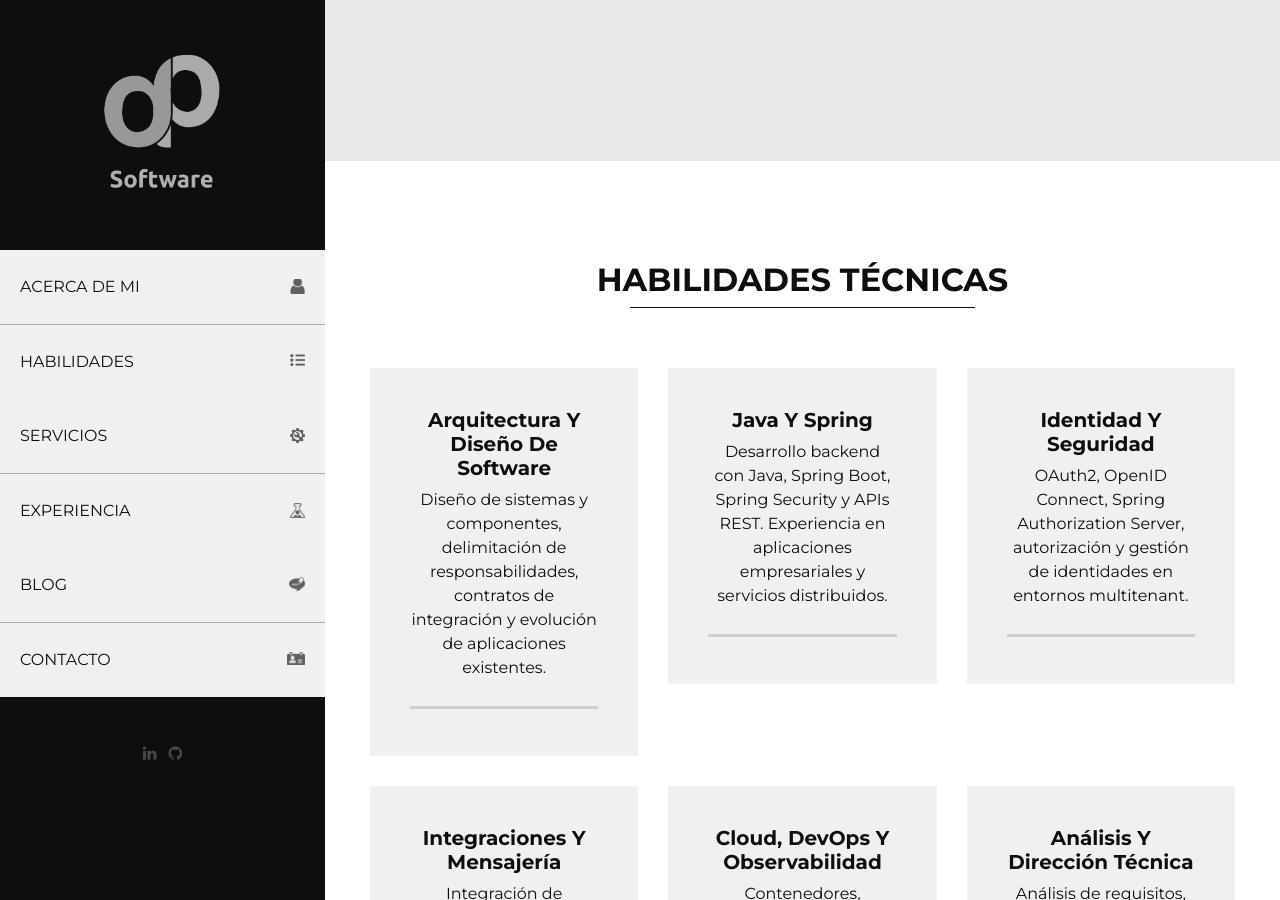
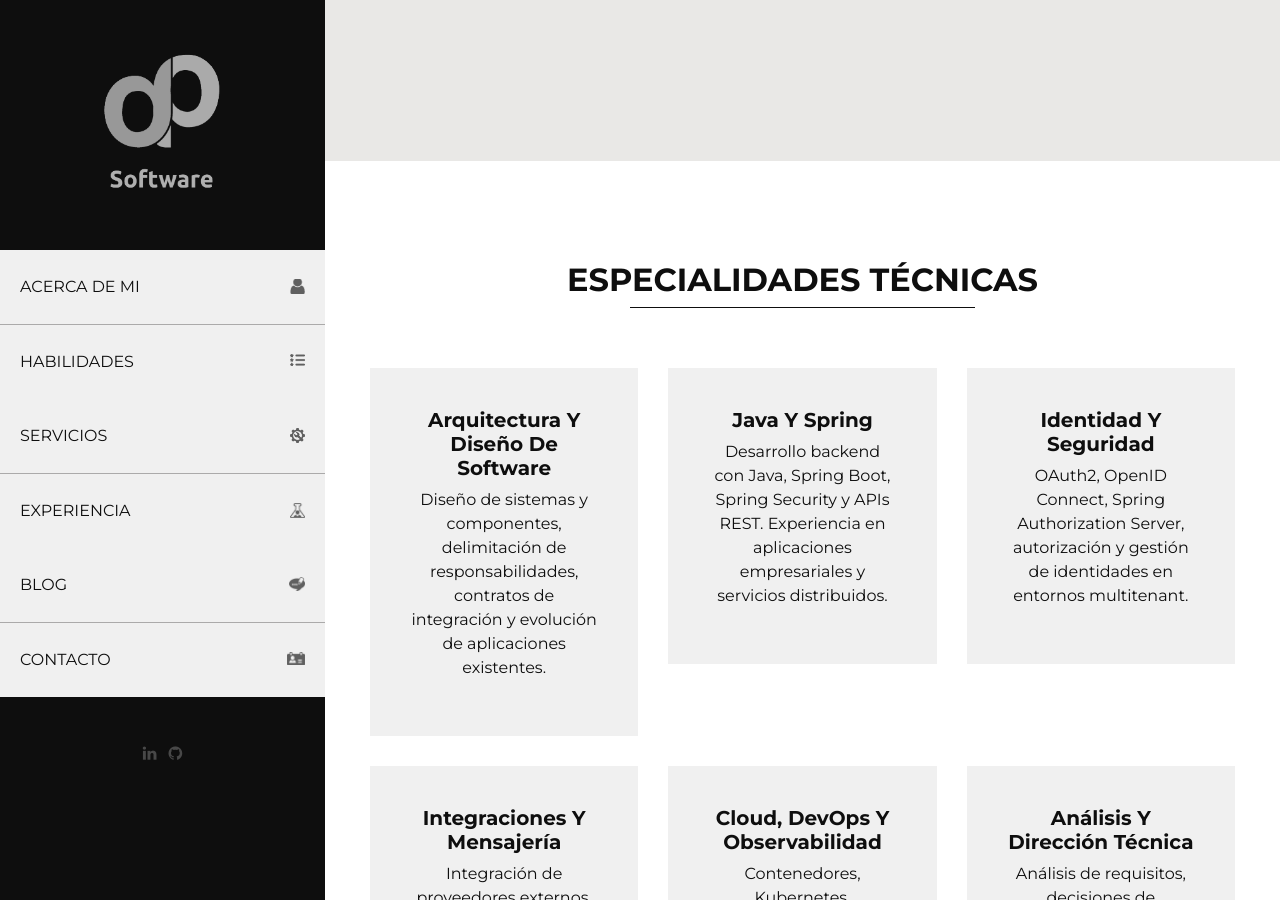
Before and after one commit to dabiz-me/dabiz.me, a Jekyll site: the page built from index.html, in a window 1280 px wide and 900 px high, scrolled down 681 px. Built offline with Jekyll 4.4.1, drawn with Linux system fonts in a browser that asks for light colours.

Commit message:
feat(site): remove arbitrary proficiency bars from skills section

```diff
--- a/_includes/skills_section.html
+++ b/_includes/skills_section.html
@@ -1,26 +1,18 @@
-<!-- Start Skills  -->
+<!-- Start Skills -->
 <section class="full-page pt-30 clearfix" id="skills">
     <div class="skills">
         <div class="container-fluid">
             <div class="skills-wrapper text-center">
                 <div class="section-title">
-                    <h2>Habilidades técnicas</h2>
+                    <h2>Especialidades técnicas</h2>
                     <div class="border-center"></div>
                 </div>
                 <div class="row">
                     {% for skills_data in site.data.skills %}
                     <div class="col-lg-4 col-md-6">
                         <div class="skills-box wow fadeIn text-center">
-                            <h5>{{skills_data.title}}</h5>
-                            <p>{{skills_data.desc}}</p>
-                            <div class="progressbar-main">
-                                <div class="progress">
-                                    <div class="progress-bar  active" role="progressbar" aria-valuenow="45"
-                                         aria-valuemin="0" aria-valuemax="100"
-                                         style="width:{{skills_data.progress}}"></div>
-                                </div>
-                                <span class="progress-percentage">{{skills_data.progress}}</span>
-                            </div>
+                            <h5>{{ skills_data.title }}</h5>
+                            <p>{{ skills_data.desc }}</p>
                         </div>
                     </div>
                     {% endfor %}
```
